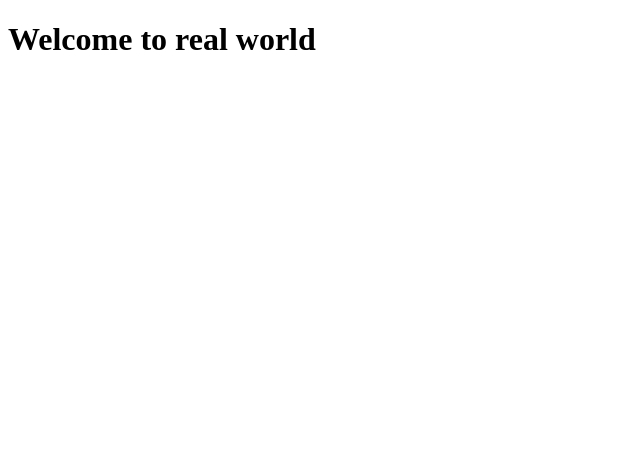
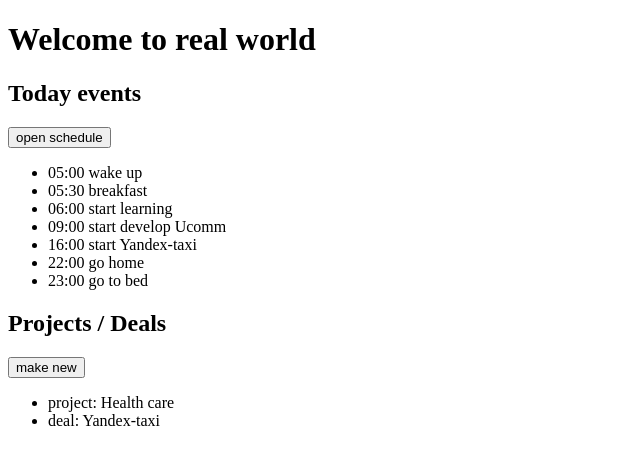
Before and after one commit to el710/packDjango, a Django app: page / in a window 1280 px wide. Shown: the top 465 px of the page, without its empty margins (0-640 px from the left). Run offline with Django 5.2, Linux system fonts and the light colour scheme.

Commit message:
upgrade site

```diff
--- a/Usite/templates/index.html
+++ b/Usite/templates/index.html
@@ -6,5 +6,28 @@
 </head>
 <body>
     <h1>{{welcome}}</h1>
+
+    <div>
+        <h2>Today events</h2>
+        <button>open schedule</button>
+        <ul>
+            <li>05:00   wake up</li>
+            <li>05:30   breakfast</li>
+            <li>06:00   start learning</li>
+            <li>09:00   start develop Ucomm</li>
+            <li>16:00   start Yandex-taxi</li>
+            <li>22:00   go home</li>
+            <li>23:00   go to bed</li>
+        </ul>
+    </div>
+    <div>
+        <h2>Projects / Deals</h2>
+        <button>make new</button>
+        <ul>
+            <li>project: Health care</li>
+            <li>deal: Yandex-taxi</li>
+        </ul>
+    </div>
+
 </body>
 </html>
```
